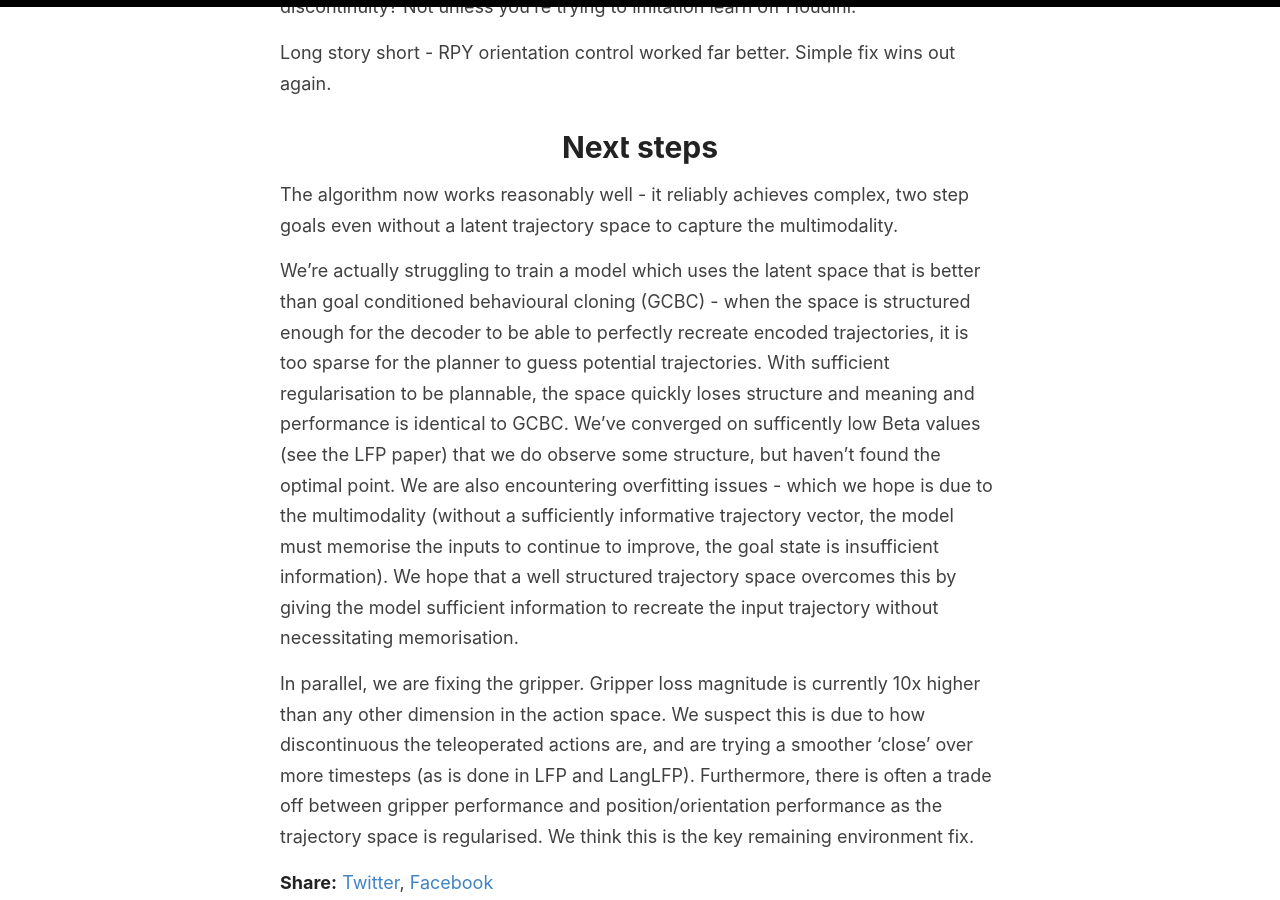
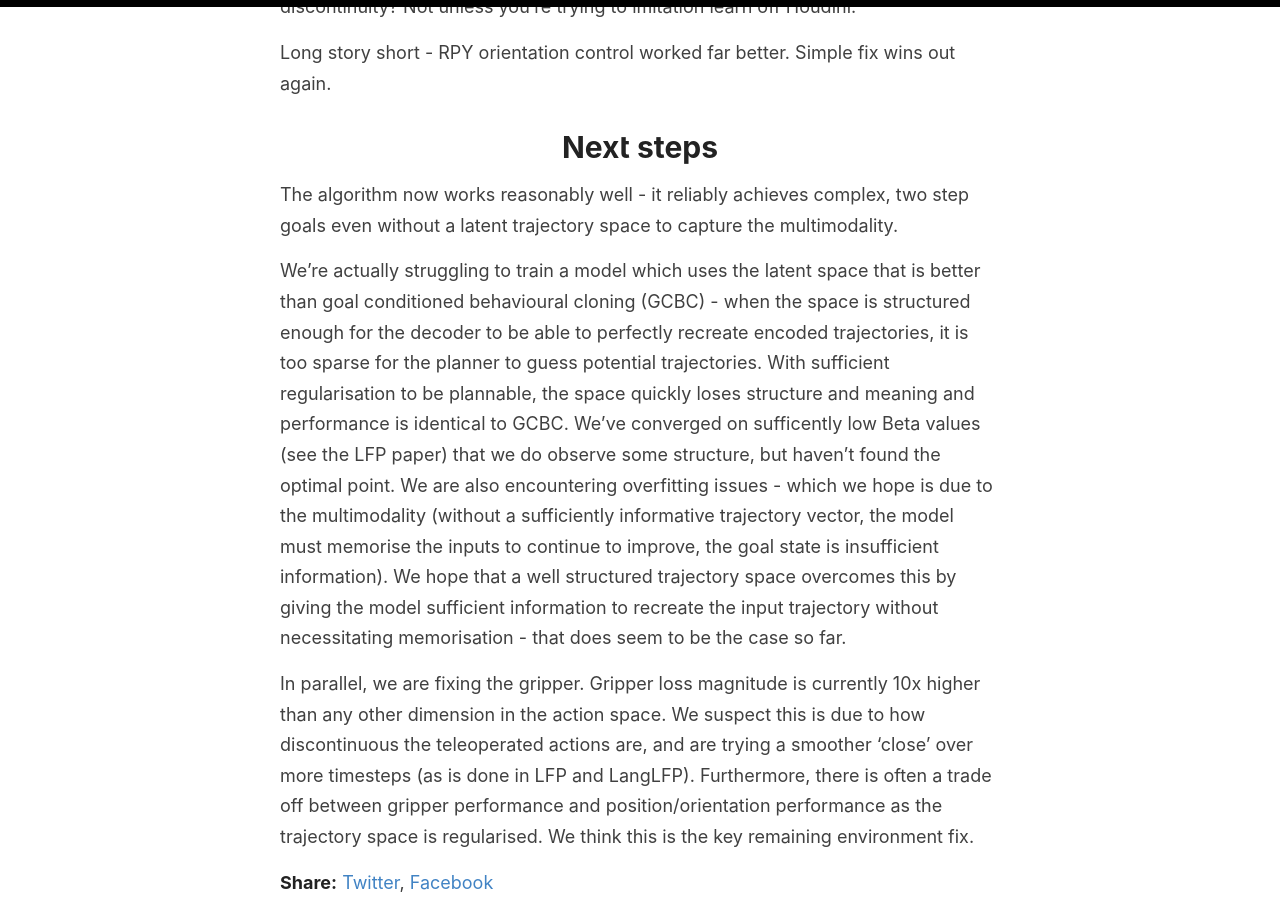
Before and after one commit to sholtodouglas/sholtodouglas.github.io, a Jekyll site: the page built from _posts/2020-12-18-LearningFromPlayAndLanguage.md, in a window 1280 px wide and 900 px high, scrolled down 4684 px. Built offline with Jekyll 4.4.1, drawn with Linux system fonts in a browser that asks for light colours; formulas are drawn with MathJax 3.

Commit message:
Update 2020-12-18-LearningFromPlayAndLanguage.md

```diff
--- a/_posts/2020-12-18-LearningFromPlayAndLanguage.md
+++ b/_posts/2020-12-18-LearningFromPlayAndLanguage.md
@@ -61,6 +61,6 @@ Long story short - RPY orientation control worked far better. Simple fix wins ou
 
 The algorithm now works reasonably well - it reliably achieves complex, two step goals even without a latent trajectory space to capture the multimodality.
 
-We're actually struggling to train a model which uses the latent space that is better than goal conditioned behavioural cloning (GCBC) - when the space is structured enough for the decoder to be able to perfectly recreate encoded trajectories, it is too sparse for the planner to guess potential trajectories. With sufficient regularisation to be plannable, the space quickly loses structure and meaning and performance is identical to GCBC. We've converged on sufficently low Beta values (see the LFP paper) that we do observe some structure, but haven't found the optimal point. We are also encountering overfitting issues - which we hope is due to the multimodality (without a sufficiently informative trajectory vector, the model must memorise the inputs to continue to improve, the goal state is insufficient information). We hope that a well structured trajectory space overcomes this by giving the model sufficient information to recreate the input trajectory without necessitating memorisation.
+We're actually struggling to train a model which uses the latent space that is better than goal conditioned behavioural cloning (GCBC) - when the space is structured enough for the decoder to be able to perfectly recreate encoded trajectories, it is too sparse for the planner to guess potential trajectories. With sufficient regularisation to be plannable, the space quickly loses structure and meaning and performance is identical to GCBC. We've converged on sufficently low Beta values (see the LFP paper) that we do observe some structure, but haven't found the optimal point. We are also encountering overfitting issues - which we hope is due to the multimodality (without a sufficiently informative trajectory vector, the model must memorise the inputs to continue to improve, the goal state is insufficient information). We hope that a well structured trajectory space overcomes this by giving the model sufficient information to recreate the input trajectory without necessitating memorisation - that does seem to be the case so far.
 
 In parallel, we are fixing the gripper.  Gripper loss magnitude is currently 10x higher than any other dimension in the action space. We suspect this is due to how discontinuous the teleoperated actions are, and are trying a smoother 'close' over more timesteps (as is done in LFP and LangLFP). Furthermore, there is often a trade off between gripper performance and position/orientation performance as the trajectory space is regularised. We think this is the key remaining environment fix.
```
